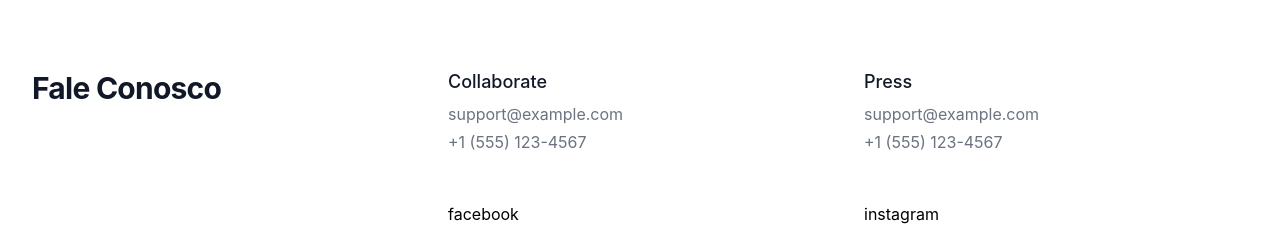
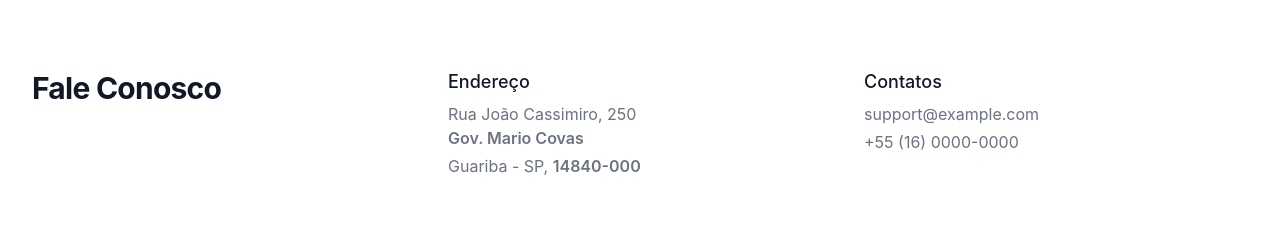
Before and after one commit to mfprado013/web-pcl, a Next.js app: page /contact in a window 1280 px wide. Shown: the part 218-446 px from the top of the page. Built offline with nearby package versions, Linux system fonts and the light colour scheme.

Commit message:
fix: fixao informações no contato

```diff
--- a/src/components/Pages/Contact/Info/Info.tsx
+++ b/src/components/Pages/Contact/Info/Info.tsx
@@ -9,9 +9,26 @@ export default function Info() {
             </h2>
             <div className='mt-8 grid grid-cols-1 gap-12 sm:grid-cols-2 sm:gap-x-8 sm:gap-y-12 lg:col-span-2 lg:mt-0'>
               <div>
-                <h3 className='text-lg font-medium leading-6 text-gray-900'>
-                  Collaborate
-                </h3>
+                <h3 className='text-lg font-medium leading-6 text-gray-900'>Endereço</h3>
+                <dl className='mt-2 text-base text-gray-500'>
+                  <div>
+                    <dt className='sr-only'>Rua</dt>
+                    <dd>
+                      Rua João Cassimiro, 250
+                      <br />
+                      <span className='font-semibold'>Gov. Mario Covas</span>
+                    </dd>
+                  </div>
+                  <div className='mt-1'>
+                    <dt className='sr-only'>cidade</dt>
+                    <dd>
+                      Guariba - SP, <span className='font-semibold'>14840-000</span>
+                    </dd>
+                  </div>
+                </dl>
+              </div>
+              <div>
+                <h3 className='text-lg font-medium leading-6 text-gray-900'>Contatos</h3>
                 <dl className='mt-2 text-base text-gray-500'>
                   <div>
                     <dt className='sr-only'>Email</dt>
@@ -19,20 +36,7 @@ export default function Info() {
                   </div>
                   <div className='mt-1'>
                     <dt className='sr-only'>Phone number</dt>
-                    <dd>+1 (555) 123-4567</dd>
-                  </div>
-                </dl>
-              </div>
-              <div>
-                <h3 className='text-lg font-medium leading-6 text-gray-900'>Press</h3>
-                <dl className='mt-2 text-base text-gray-500'>
-                  <div>
-                    <dt className='sr-only'>Email</dt>
-                    <dd>support@example.com</dd>
-                  </div>
-                  <div className='mt-1'>
-                    <dt className='sr-only'>Phone number</dt>
-                    <dd>+1 (555) 123-4567</dd>
+                    <dd>+55 (16) 0000-0000</dd>
                   </div>
                 </dl>
               </div>
@@ -51,7 +55,7 @@ export default function Info() {
             <div className='flex justify-center col-span-12'>
               <div className='flex flex-row w-full justify-between'>
                 <iframe
-                  src='https://www.google.com/maps/embed?pb=!1m18!1m12!1m3!1d3966.521260322283!2d106.8195613507864!3d-6.194741395493371!2m3!1f0!2f0!3f0!3m2!1i1024!2i768!4f13.1!3m3!1m2!1s0x2e69f5390917b759%3A0x6b45e67356080477!2sPT%20Kulkul%20Teknologi%20Internasional!5e0!3m2!1sen!2sid!4v1601138221085!5m2!1sen!2sid'
+                  src='https://maps.google.com/maps?q=Rua%20j%C3%B5ao%20cassimiro,%20250&t=&z=17&ie=UTF8&iwloc=&output=embed'
                   width='720'
                   height='450'
                   frameBorder='0'
```
